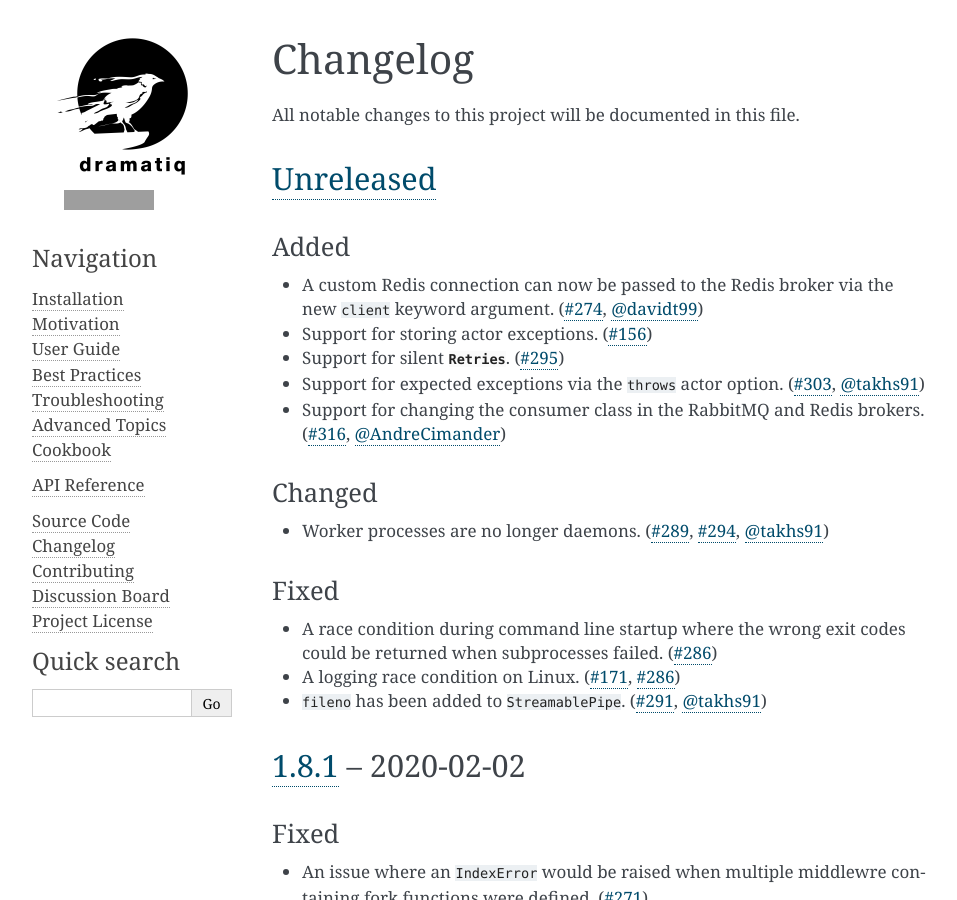
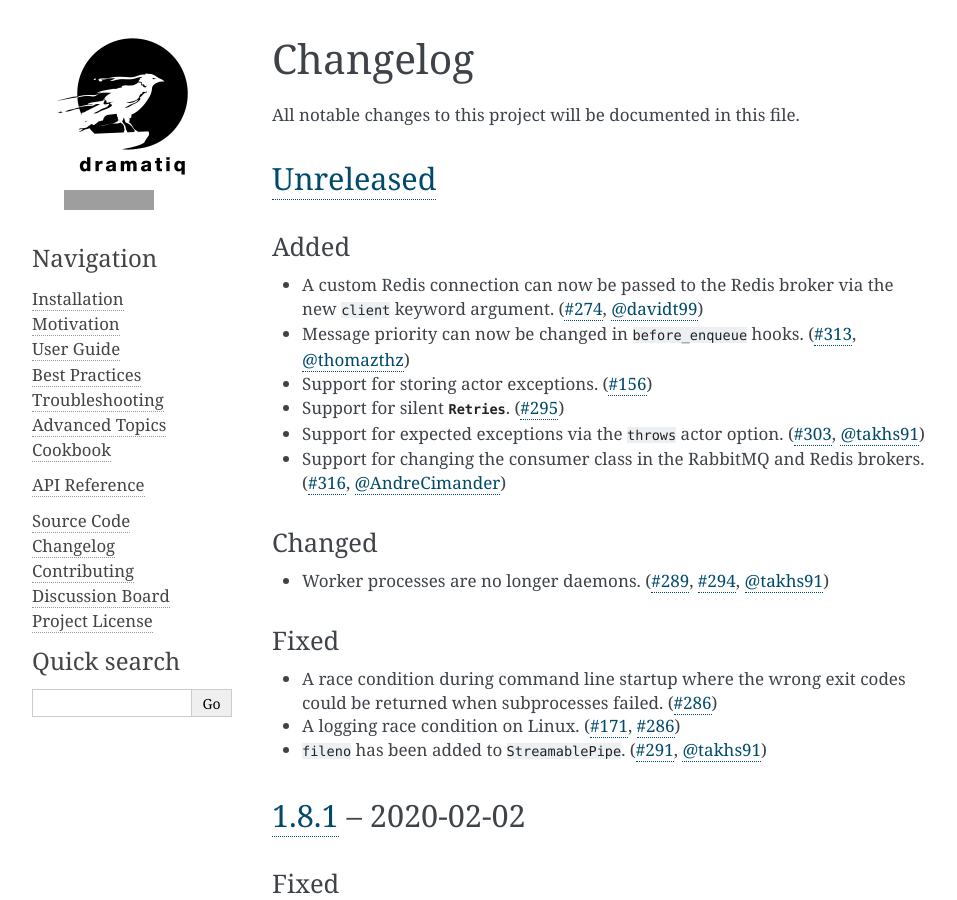
Before and after one commit to Bogdanp/dramatiq, a Sphinx documentation site: the page built from docs/source/changelog.rst, in a window 1280 px wide and 900 px high, cut to the strip 0-900 px from the top of the window. Shown: the whole strip, without its empty margins (148-1105 px from the left). Built offline with Sphinx 7.4.7, drawn with Linux system fonts in a browser that asks for light colours; grey boxes are pictures that could not be loaded.

Commit message:
doc: update changelog

```diff
--- a/docs/source/changelog.rst
+++ b/docs/source/changelog.rst
@@ -14,6 +14,8 @@ Added
 
 * A custom Redis connection can now be passed to the Redis broker via
   the new ``client`` keyword argument.  (`#274`_, `@davidt99`_)
+* Message priority can now be changed in ``before_enqueue`` hooks.
+  (`#313`_, `@thomazthz`_)
 * Support for storing actor exceptions.  (`#156`_)
 * Support for silent :class:`Retries<dramatiq.Retry>`.  (`#295`_)
 * Support for expected exceptions via the ``throws`` actor option.
@@ -25,9 +27,11 @@ Added
 .. _#274: https://github.com/Bogdanp/dramatiq/issues/274
 .. _#295: https://github.com/Bogdanp/dramatiq/issues/295
 .. _#303: https://github.com/Bogdanp/dramatiq/issues/303
+.. _#313: https://github.com/Bogdanp/dramatiq/issues/313
 .. _#316: https://github.com/Bogdanp/dramatiq/issues/316
 .. _@AndreCimander: https://github.com/AndreCimander
 .. _@davidt99: https://github.com/davidt99
+.. _@thomazthz: https://github.com/thomazthz
 
 Changed
 ^^^^^^^
```
